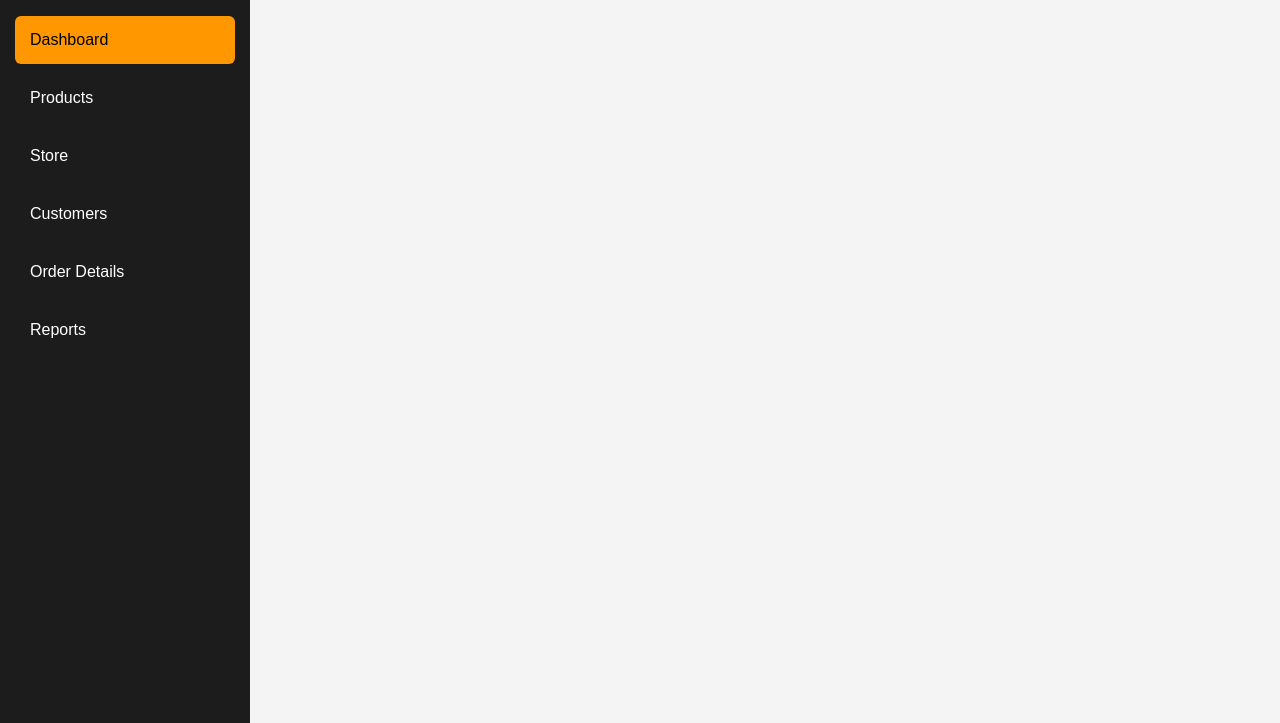
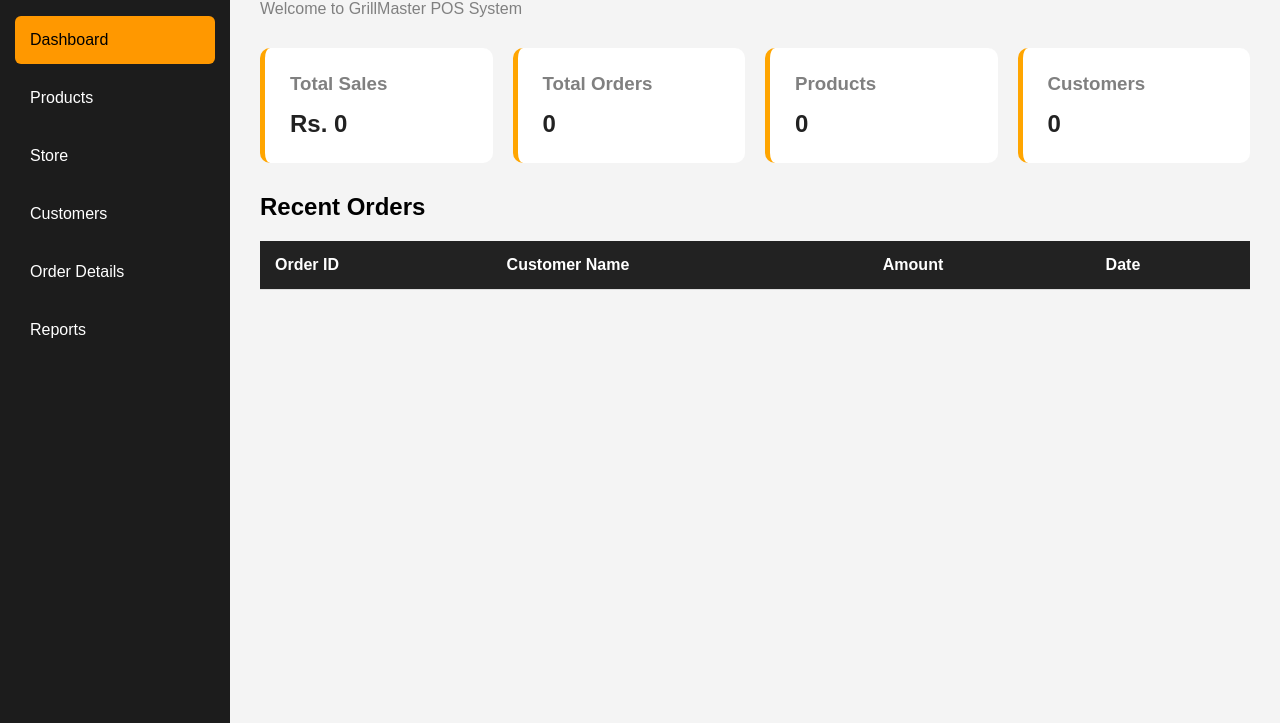
Before and after one commit to Roneth87/BiteCraft-Burger-Shop-POS-System, a plain HTML site: page index.html in a window 1280 px wide. Shown: the part 77-800 px from the top of the page. Drawn offline with Linux system fonts and the light colour scheme.

Commit message:
Create Dashboard (html and css)

```diff
--- a/index.html
+++ b/index.html
@@ -1,5 +1,6 @@
 <!DOCTYPE html>
 <html lang="en">
+
 <head>
     <meta charset="UTF-8">
     <meta name="viewport" content="width=device-width, initial-scale=1.0">
@@ -9,6 +10,7 @@
     <link rel="stylesheet" href="style.css">
 
 </head>
+
 <body>
 
     <div class="sidebar">
@@ -24,9 +26,56 @@
 
     </div>
 
+    <div class="main">
+
+        <h1>Dashboard</h1>
+        <p>Welcome to GrillMaster POS System</p>
+
+        <div class="cards">
+
+            <div class="card">
+                <h3>Total Sales</h3>
+                <h2 id="totalSales">Rs. 0</h2>
+            </div>
+
+            <div class="card">
+                <h3>Total Orders</h3>
+                <h2 id="totalOrders">0</h2>
+            </div>
+
+            <div class="card">
+                <h3>Products</h3>
+                <h2 id="totalProducts">0</h2>
+            </div>
+
+            <div class="card">
+                <h3>Customers</h3>
+                <h2 id="totalCustomers">0</h2>
+            </div>
+
+        </div>
+
+        <h2>Recent Orders</h2>
+
+        <table>
+            <thead>
+                <tr>
+                    <th>Order ID</th>
+                    <th>Customer Name</th>
+                    <th>Amount</th>
+                    <th>Date</th>
+                </tr>
+            </thead>
+
+            <tbody id="recentOrders"></tbody>
+        </table>
+
+    </div>
+
 
 
 
     <script src="app.js"></script>
 </body>
+
 </html>
--- a/style.css
+++ b/style.css
@@ -1,33 +1,33 @@
-*{
+* {
     margin: 0;
     padding: 0;
     box-sizing: border-box;
 
 }
 
-body{
+body {
     font-family: Arial, sans-serif;
     background: #f4f4f4;
 
 }
 
-.sidebar{
-    width: 250px;
+.sidebar {
+    width: 230px;
     height: 100vh;
     background: #1c1c1c;
-    position: relative;
+    position: fixed;
     padding: 25px 15px;
 
 }
 
-.sidebar h2{
+.sidebar h2 {
     color: orange;
     margin-bottom: 40px;
     text-align: center;
 
 }
 
-.sidebar a{
+.sidebar a {
     display: block;
     color: white;
     text-decoration: none;
@@ -38,8 +38,77 @@ body{
 }
 
 .sidebar a:hover,
-.sidebar a.active{
+.sidebar a.active {
     background: #ff9800;
     color: black;
 
 }
+
+
+.main {
+    margin-left: 230px;
+    padding: 30px;
+
+}
+
+.main h1 {
+    margin-bottom: 10px;
+
+}
+
+.main p {
+    color: gray;
+    margin-bottom: 30px;
+
+}
+
+.cards {
+    display: flex;
+    flex-wrap: wrap;
+    gap: 20px;
+    margin: 30px 0;
+
+}
+
+.card {
+    background: white;
+    padding: 25px;
+    width: 220px;
+    flex: 1;
+    border-radius: 10px;
+    border-left: 5px solid orange;
+
+}
+
+.card h3 {
+    color: gray;
+    margin-bottom: 15px;
+
+}
+
+.card h2 {
+    color: #222;
+
+}
+
+table {
+    width: 100%;
+    background: white;
+    border-collapse: collapse;
+    margin-top: 20px;
+
+}
+
+th,
+td {
+    padding: 15px;
+    text-align: left;
+    border-bottom: 1px solid #ddd;
+
+}
+
+th {
+    background: #222;
+    color: white;
+
+}
```
